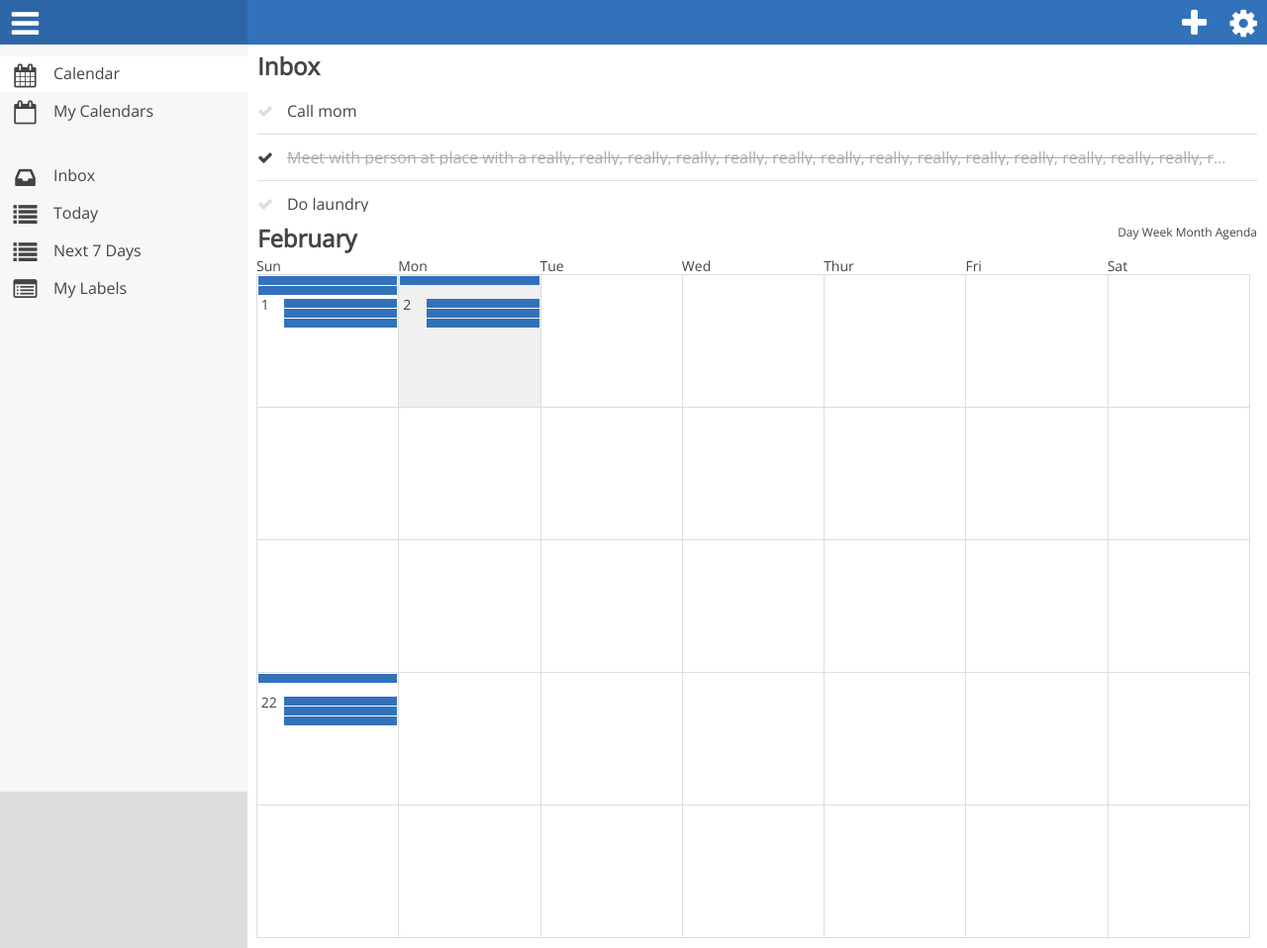
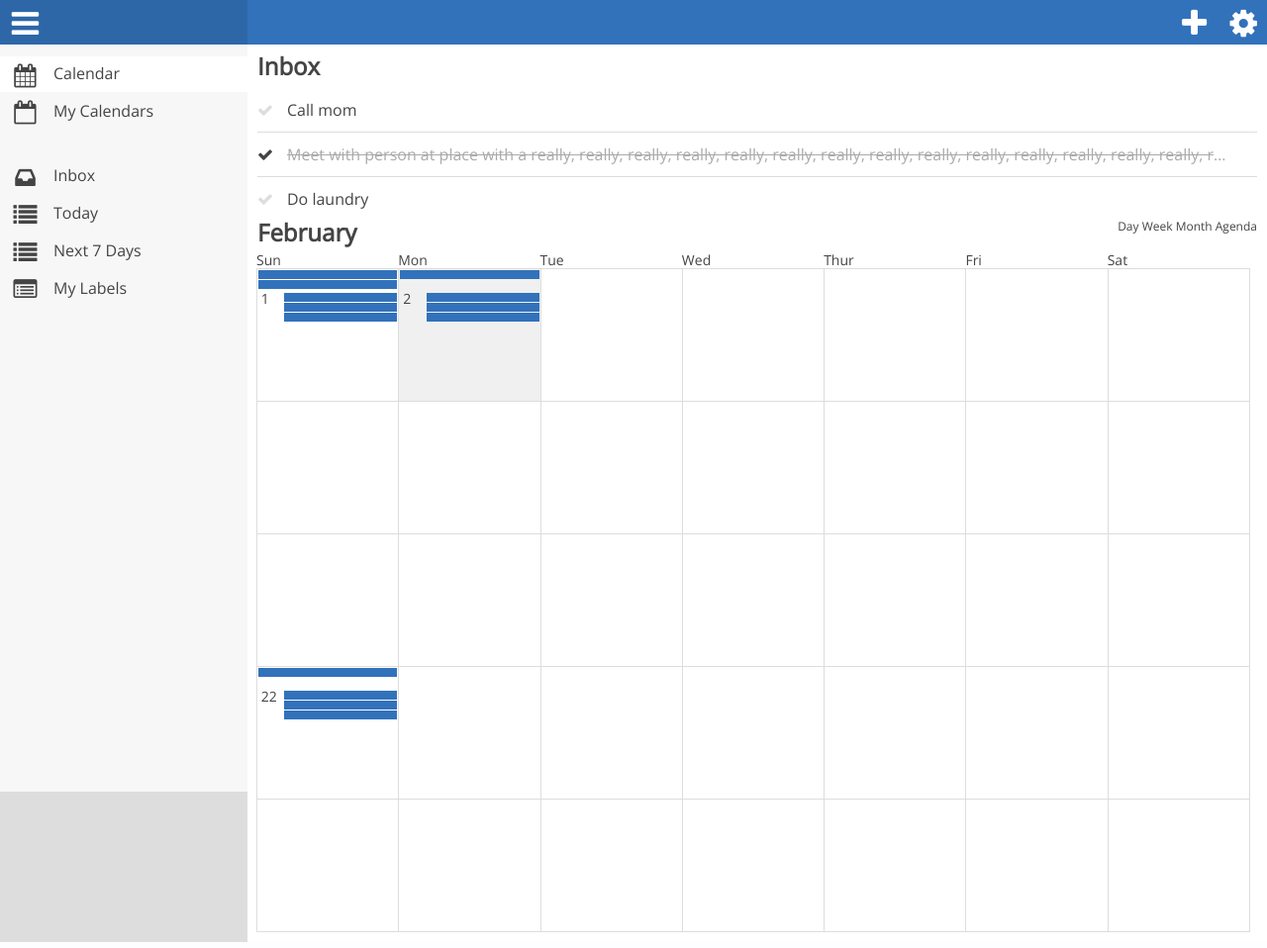
Before and after one commit to dtrepani/cs480, a PHP site: page / in a window 1280 px wide. Shown: the whole page at 99% size. Run offline with PHP 8.4, Linux system fonts and the light colour scheme; some libraries are stand-ins or nearby versions.

Commit message:
The rem mixin now accepts multiple parameters, allowing some visual fixes without using breakpoints.

```diff
--- a/css/base/_mixins.scss
+++ b/css/base/_mixins.scss
@@ -27,9 +27,25 @@
 
 // Other
 // ----------------------------
-@mixin rem($property, $size-px) {
-	#{$property}: #{$size-px};
-	#{$property}: #{($size-px / $font-base)}rem;
+@mixin rem($property, $params) {
+	$length: length($params);
+	$px-params: '';
+	$rem-params: '';
+
+	@for $i from 1 through $length {
+		$number: strip-units(nth($params, $i));
+
+		$px-params: #{$px-params + $number}px;
+		$rem-params: #{$rem-params + ($number / strip-units($font-base))}rem;
+
+		@if ($i < $length) {
+			$px-params: #{$px-params + ' '};
+			$rem-params: #{$rem-params + ' '};
+		}
+	}
+
+	#{$property}: $px-params;
+	#{$property}: $rem-params;
 }
 
 @mixin font-size($size-px) {
@@ -51,3 +67,9 @@
 		@warn "No such breakpoint '#{$breakpoint}' exists.";
 	}
 }
+
+// Functions
+// ----------------------------
+@function strip-units($number) {
+ 	@return $number / ($number * 0 + 1);
+}
--- a/css/base/_typography.scss
+++ b/css/base/_typography.scss
@@ -69,6 +69,10 @@ li[id*="nav-"] {
 
 // LISTS
 // ----------------------------
+.task-list li {
+	@include rem('line-height', $font-medium);
+}
+
 .edit-icon {
 	color: $color-dim;
 
--- a/css/layout/_header.scss
+++ b/css/layout/_header.scss
@@ -1,5 +1,5 @@
 * {
-	@include property('box-sizing', 'border-box');
+	@include property('box-sizing', border-box);
 }
 
 html, body {
--- a/css/layout/_sidebar.scss
+++ b/css/layout/_sidebar.scss
@@ -69,12 +69,4 @@ li[id*="nav-"] a, li[id*="nav-"] span {
 		min-width: $sidebar-collapsed-width !important;
 		width: $sidebar-collapsed-width !important;
 	}
-
-	ul[id*="nav-"] {
-		margin-bottom: 30px;
-	}
-
-	li[id*="nav-"]:before {
-		margin-left: -27px - $body-padding;
-	}
 }
--- a/css/main.css
+++ b/css/main.css
@@ -101,6 +101,10 @@ li[id*="nav-"] {
     font-size: 0.75rem;
     vertical-align: middle;
     border: 1px solid red; }
+
+.task-list li {
+  line-height: 24px;
+  line-height: 1.5rem; }
 
 .edit-icon {
   color: #ddd; }
@@ -275,13 +279,7 @@ li[id*="nav-"] a, li[id*="nav-"] span {
 @media screen and (min-width: 768px) {
   .is-collapsed {
     min-width: 54px !important;
-    width: 54px !important; }
-
-  ul[id*="nav-"] {
-    margin-bottom: 30px; }
-
-  li[id*="nav-"]:before {
-    margin-left: -37px; } }
+    width: 54px !important; } }
 .task-list li {
   -webkit-border-bottom: 1px solid #ddd;
   -moz-border-bottom: 1px solid #ddd;
@@ -291,7 +289,8 @@ li[id*="nav-"] a, li[id*="nav-"] span {
   display: table;
   table-layout: fixed;
   overflow: hidden;
-  padding: 10px 0;
+  padding: 10px 0px;
+  padding: 0.625rem 0rem;
   width: 100%; }
   .task-list li:last-child {
     -webkit-border-bottom: none;
@@ -316,9 +315,6 @@ li[id*="nav-"] a, li[id*="nav-"] span {
   li:hover .edit-icon {
     visibility: visible; }
 
-@media screen and (min-width: 768px) {
-  .task-list li {
-    padding: 15px 0; } }
 #month-name {
   float: left; }
 
--- a/css/modules/_task-lists.scss
+++ b/css/modules/_task-lists.scss
@@ -6,7 +6,7 @@
 	display: table;
 	table-layout: fixed;
 	overflow: hidden;
-	padding: 10px 0;
+	@include rem('padding', 10px 0);
 	width: 100%;
 
 	&:last-child {
@@ -37,9 +37,3 @@
 		visibility: visible;
 	}
 }
-
-@include breakpoint(small) {
-	.task-list li {
-		padding: 15px 0;
-	}
-}
```
Also changed, not shown: header.php (+6 -6 lines), 1 other file.
